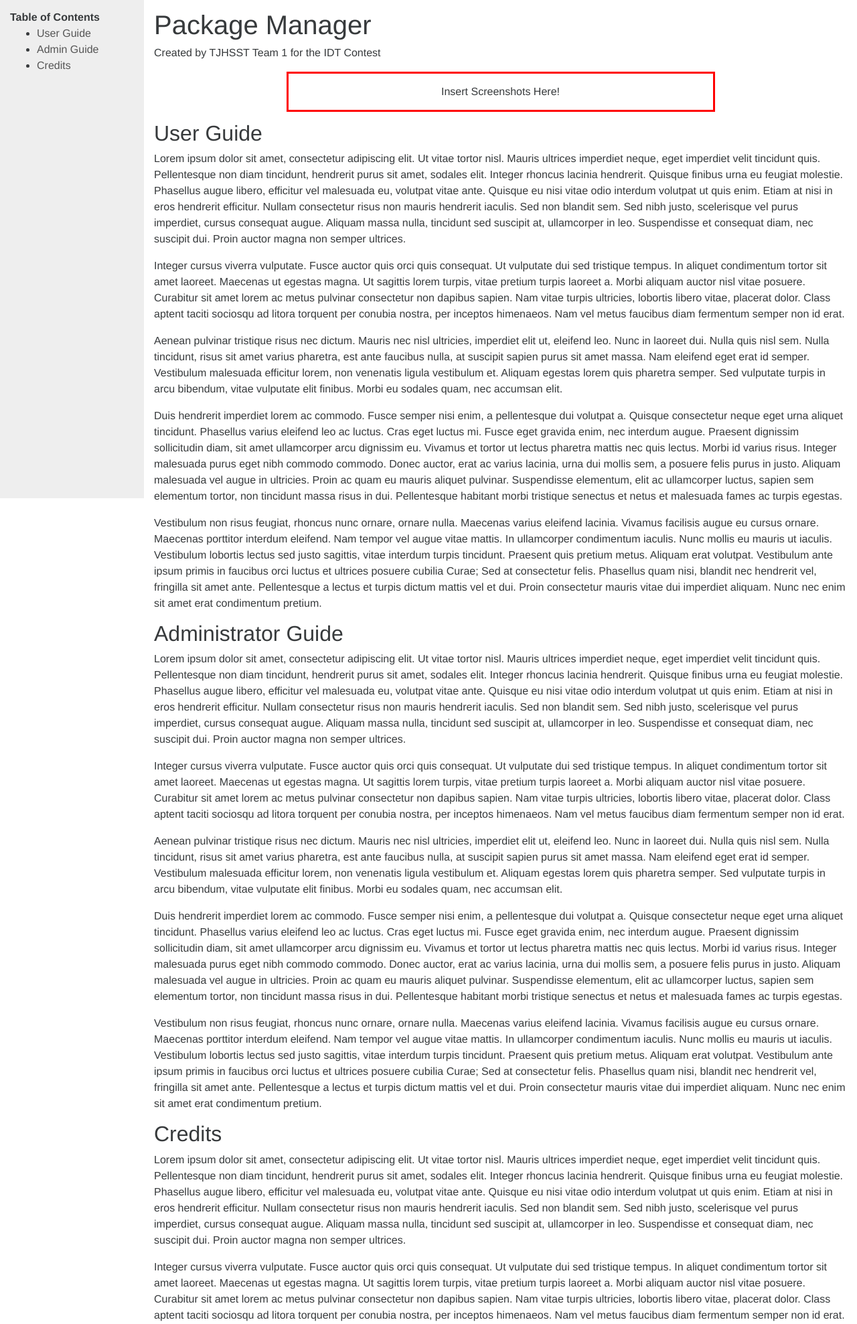
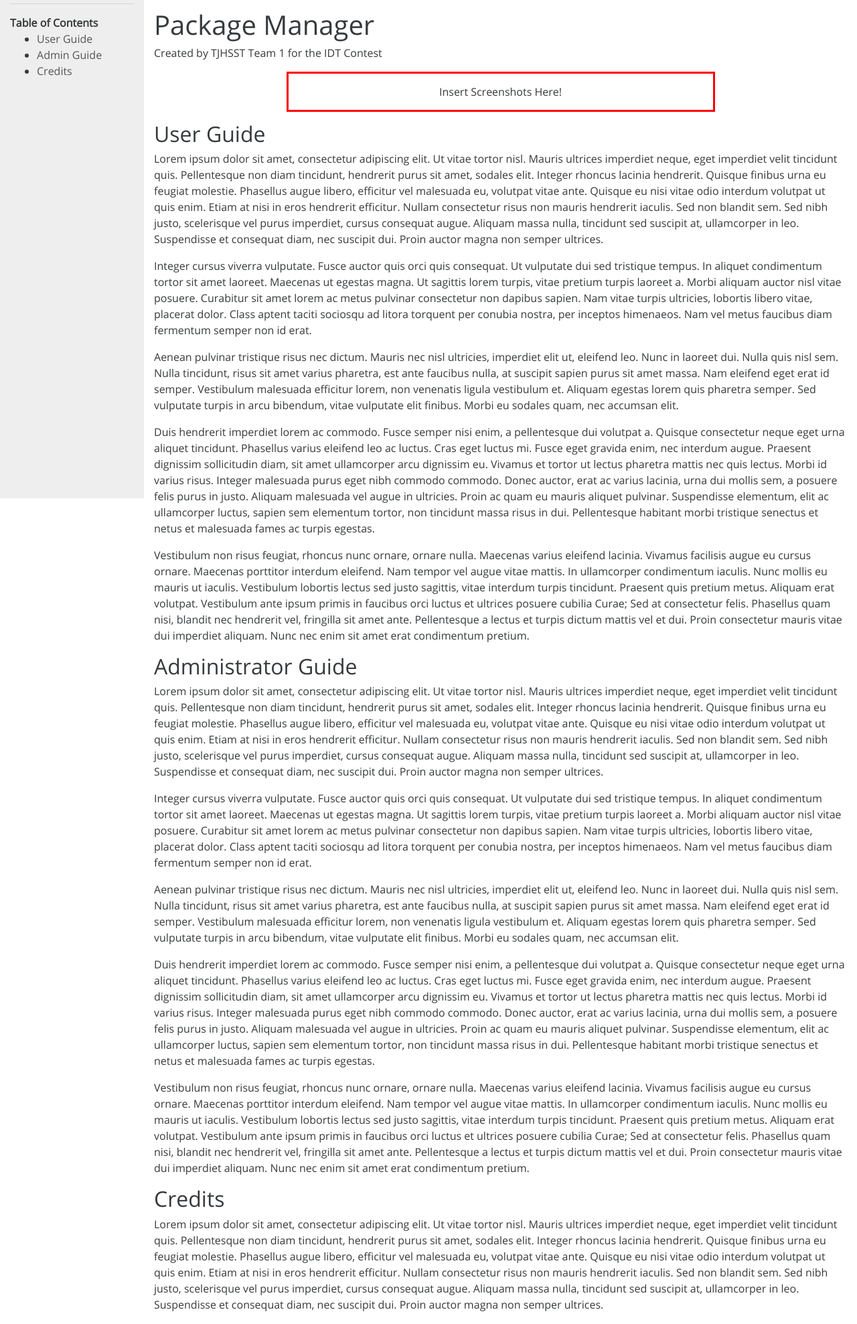
Before and after one commit to ezwang/IDT-Contest, a Flask app: page /about in a window 1280 px wide. Shown: the part 56-2033 px from the top of the page at 67% size. Run offline with Flask 2, Linux system fonts and the light colour scheme; some libraries are stand-ins or nearby versions.

Commit message:
made about page prettier

```diff
--- a/static/css/about.css
+++ b/static/css/about.css
@@ -1,9 +1,14 @@
+@font-face {
+    font-family:"Open Sans";
+    src:url(/fonts/OpenSans.ttf);
+}
 #content
 {
     padding:15px;
 }
 #container
 {
+    font-family:"Open Sans";
     position:relative;
 }
 nav
@@ -37,7 +42,6 @@ nav
 {
     display:block;
     padding-top:15px;
-    padding-bottom:25px;
     font-size:1.25rem;
     color:#777;
 }
--- a/templates/about.html
+++ b/templates/about.html
@@ -8,6 +8,7 @@
 <div id="container">
     <div id="sidebar">
         <a id="sidebar-title" href="#">Package Manager</a>
+        <hr />
         <b>Table of Contents</b>
         <ul>
             <li><a href="#user">User Guide</a></li>
```
Also changed, not shown: static/fonts/OpenSans.ttf (added).
